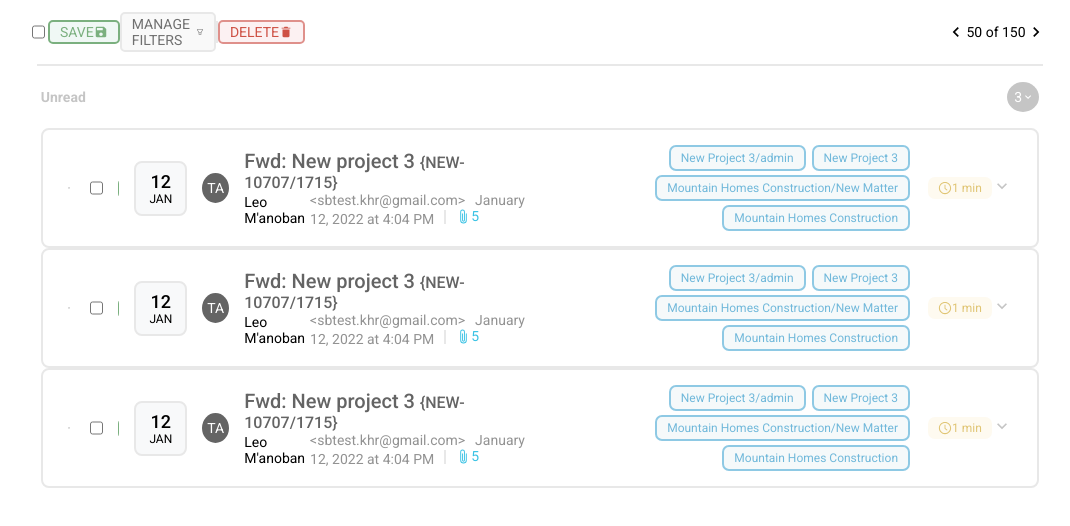
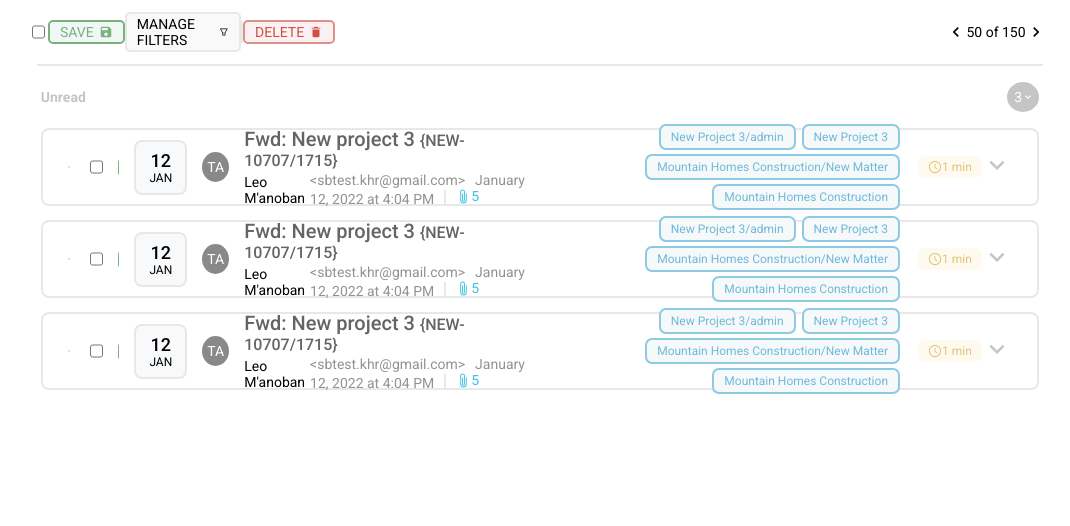
Before and after one commit to hannahlabana/labana-lophils, a React (Create React App) app: page / in a window 1280 px wide. Shown: the top 526 px of the page, without its empty margins (100-1170 px from the left). Built offline with nearby package versions, Linux system fonts and the light colour scheme.

Commit message:
done with email expand

```diff
--- a/src/App.css
+++ b/src/App.css
@@ -33,7 +33,7 @@ hr {
   justify-content: space-evenly;
   align-items: center;
   display: flex;
-  width: 23%;
+  width: 30%;
 }
 
 input[type='checkbox'] {
@@ -60,13 +60,22 @@ input[type='checkbox'] {
   display: flex;
 }
 
+.button-save:hover {
+  background-color: #7BB07F;
+  color: #fff;
+}
+
 .button-manage {
   background-color: #F9F9F9;
   border: 2px solid #E8E8E8;
   border-radius: 5px;
-  color: #707070;
+  color: #000000;
   align-items: center;
   display: flex;
+}
+
+.button-manage:hover {
+  background-color: #E8E8E8;
 }
 
 .button-delete {
@@ -76,6 +85,11 @@ input[type='checkbox'] {
   color: #CE5145;
   align-items: center;
   display: flex;
+}
+
+.button-delete:hover{
+  background-color: #DF908B;
+  color: #fff;
 }
 
 .subHeader {
@@ -105,7 +119,7 @@ input[type='checkbox'] {
 
 .emailCard {
   border: 2px solid #E8E8E8;
-  margin: 0vh 1vw;
+  margin: 1.75vh 1vw;
   border-radius: 8px;
   padding: 1vh 1.3vh;
 }
@@ -115,6 +129,7 @@ input[type='checkbox'] {
   display: flex;
   padding: 5px 15px;
   justify-content: space-between;
+  height: 6vh;
 }
 
 .emailCard-header-left {
@@ -169,7 +184,7 @@ input[type='checkbox'] {
 }
 
 .user {
-  background-color: #646464;
+  background-color: #898989;
   border-radius: 50%;
   width: 19px;
   height: 20px;
@@ -182,6 +197,10 @@ input[type='checkbox'] {
 
 .emailCard-body-left > span {
   display: block;
+}
+
+.emailTitle-subject {
+  margin-bottom: 2px;
 }
 
 span.title {
@@ -278,7 +297,7 @@ span.ticket {
 }
 
 .emailCard-body-text {
-  padding: 15px 15px 35px 15px;
+  padding: 15px 30px 35px 30px;
   display: flex;
   justify-content: space-between;
 }
@@ -306,7 +325,7 @@ span.ticket {
 }
 
 .emailCard-body-footer {
-  padding: 0px 15px;
+  padding: 0px 30px;
 }
 
 .emailCard-body-footer > div > a {
--- a/src/components/EmailCard.js
+++ b/src/components/EmailCard.js
@@ -53,7 +53,7 @@ export default function EmailCard() {
 
             <div className="tag time">< AiOutlineClockCircle/>1 min</div>
             <div className="collapseIcon" onClick={handleClick}>
-                {isCollapse ? <MdKeyboardArrowRight size="20px"/> : <MdKeyboardArrowDown size="20px"/>}
+                {isCollapse ? <MdKeyboardArrowRight size="30px"/> : <MdKeyboardArrowDown size="30px"/>}
             </div>
         </div>
         </div>
--- a/src/components/HeaderMain.js
+++ b/src/components/HeaderMain.js
@@ -9,10 +9,10 @@ export default function HeaderMain() {
     <div className="header">
         <div className="header-left">
           <input type="checkbox"></input>
-          <div className="button-save tag">save <IoMdSave/></div>
-          <div className="button-manage tag">manage filters <AiOutlineFilter/></div>
+          <div className="button-save tag">save<IoMdSave style={{ marginLeft: 5 }} /></div>
+          <div className="button-manage tag">manage filters<AiOutlineFilter style={{ marginLeft: 5 }}/></div>
           <div className="vl"></div>
-          <div className="button-delete tag">delete <IoMdTrash/></div>
+          <div className="button-delete tag">delete<IoMdTrash style={{ marginLeft: 5 }}/></div>
         </div>
         <div className="header-right">
           <MdKeyboardArrowLeft size='20px'/>
```
